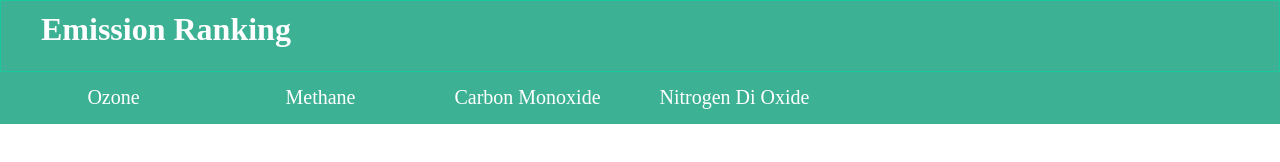
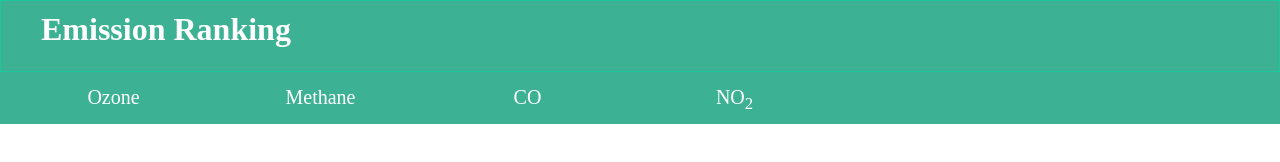
Before and after one commit to adilmallick/Emission, a plain HTML site: page index.html in a window 1280 px wide. Drawn offline with Linux system fonts and the light colour scheme.

Commit message:
Update index.html

```diff
--- a/index.html
+++ b/index.html
@@ -8,8 +8,6 @@
     <title>Document</title>
 </head>
 <body>
-
-
     <div class="header">
       <h1 class="b1">Emission Ranking</h1>
     </div>
@@ -17,20 +15,14 @@
   <ul>
       <li onclick="adil('o')">Ozone</li>
       <li onclick="adil('m')">Methane</li>
-      <li onclick="adil('c')">Carbon Monoxide</li>
-      <li onclick="adil('n')">Nitrogen Di Oxide</li>
+      <li onclick="adil('c')">CO</li>
+      <li onclick="adil('n')">NO<sub>2</sub></li>
     </ul>
   </div>
-
-
 
   <div class="table">
     <table id="highscore"></table>
   </div>
-
-
-
-
 </body>
 <script src="script.js"></script>
 </html>
```
